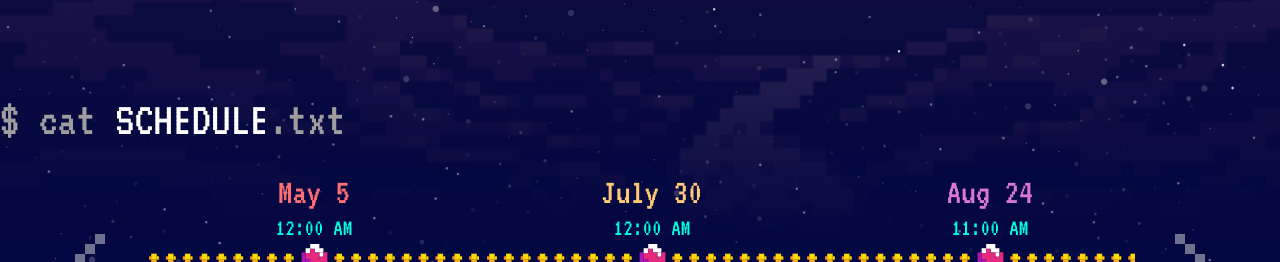
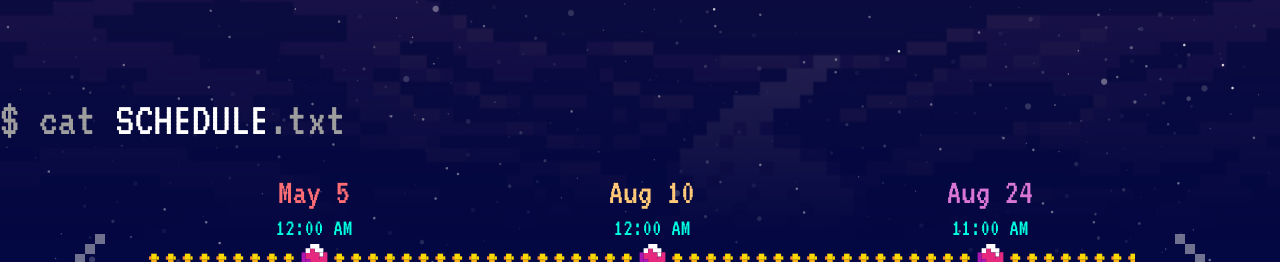
Before and after one commit to rishavranjan943/Hackathon-website-2024, a React (Vite) app: page / in a window 1280 px wide. Shown: the part 1122-1384 px from the top of the page. Built offline with nearby package versions, Linux system fonts and the light colour scheme.

Commit message:
update reg close date + update cp

```diff
--- a/src/components/Cp/Cp.jsx
+++ b/src/components/Cp/Cp.jsx
@@ -19,18 +19,18 @@ const topImages = [
 const bottomImages = [
   { src: "/images/iei.svg", alt: "iei" },
   { src: "/images/iiitians.svg", alt: "iiitians" },
-  { src: "/images/rc.svg", alt: "rc" },
+  // { src: "/images/rc.svg", alt: "rc" },
   { src: "/images/thc.svg", alt: "thc" },
   { src: "/images/gdscm.svg", alt: "gdscm" },
-  { src: "/images/vuchvilla.svg", alt: "vv" },
+  // { src: "/images/vuchvilla.svg", alt: "vv" },
 
     // double for infinite loop
   { src: "/images/iei.svg", alt: "iei" },
   { src: "/images/iiitians.svg", alt: "iiitians" },
-  { src: "/images/rc.svg", alt: "rc" },
+  // { src: "/images/rc.svg", alt: "rc" },
   { src: "/images/thc.svg", alt: "thc" },
   { src: "/images/gdscm.svg", alt: "gdscm" },
-  { src: "/images/vuchvilla.svg", alt: "vv" },
+  // { src: "/images/vuchvilla.svg", alt: "vv" },
 ];
 
 const SimpleSlider = ({ images, direction }) => {
--- a/src/components/Schedule/Schedule.jsx
+++ b/src/components/Schedule/Schedule.jsx
@@ -120,7 +120,7 @@ function Schedule() {
                                     className="flex flex-col justify-center items-center min-w-[330px] 3xl:min-w-[660px] m-1"
                                 >
                                     <h1 className="text-[#FFC977] text-3xl md:text-4xl xl:text-4xl 3xl:text-6xl">
-                                        July 30
+                                        Aug 10
                                     </h1>
                                     <h3 className="text-[#00FFDF] text-1xl md:text-2xl xl:text-2xl 3xl:text-4xl">
                                         12:00 AM
--- a/src/main.jsx
+++ b/src/main.jsx
@@ -1,5 +1,5 @@
 import React from 'react';
-import ReactDOM from 'react-dom';
+import ReactDOM from 'react-dom/client';
 import App from './App.jsx';
 import './index.css';
 import { BrowserRouter } from 'react-router-dom';
```
